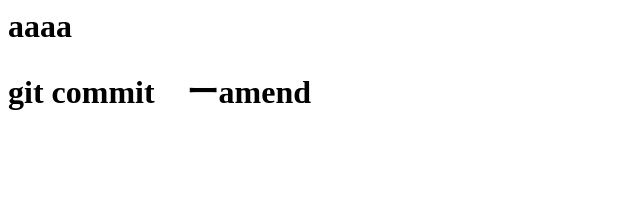
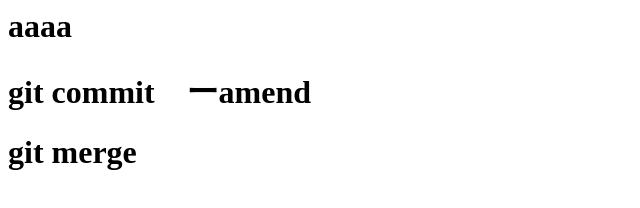
Before and after one commit to kotakamikawa/git_tutorial, a plain HTML site: page index.html in a window 1280 px wide. Shown: the whole page, without its empty margins (0-640 px from the left). Drawn offline with Linux system fonts and the light colour scheme.

Commit message:
Update index.html

```diff
--- a/index.html
+++ b/index.html
@@ -1,2 +1,3 @@
 <h1>aaaa</h1>
 <h1>git commit　ーamend</h1>
+<h1>git merge</h1>
```
